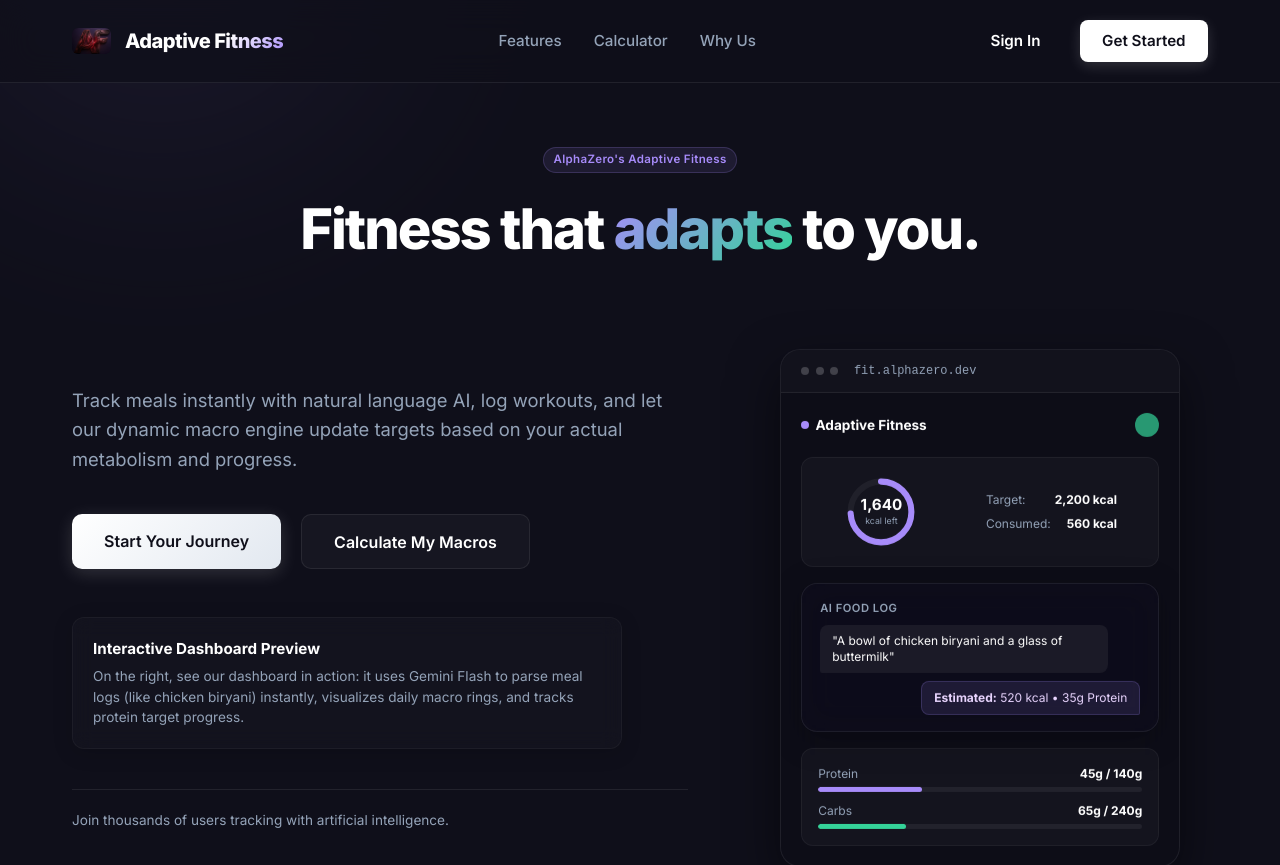
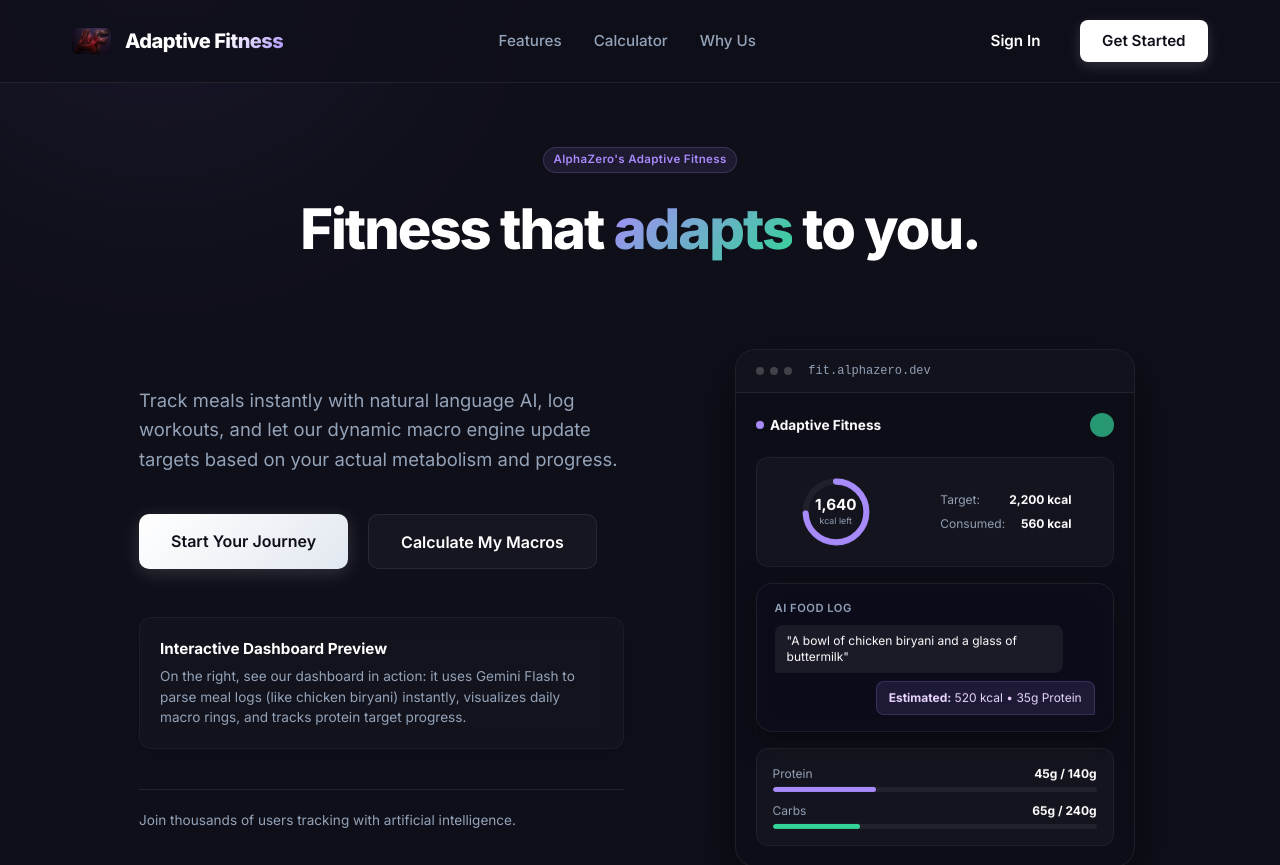
Before and after one commit to gandhiarnav/adaptive_fitness, a React (Vite) app in the folder frontend/: page / in a window 1280 px wide. Shown: the top 865 px of the page. Built offline with nearby package versions, Linux system fonts and the light colour scheme; no server answers.

Commit message:
feat: centered the paragraph

```diff
--- a/frontend/src/pages/Landing.css
+++ b/frontend/src/pages/Landing.css
@@ -200,10 +200,12 @@
 
 .hero-split-content {
   display: grid;
-  grid-template-columns: 1.15fr 0.85fr;
-  gap: 4rem;
+  grid-template-columns: 1.05fr 0.95fr;
+  gap: 5rem;
   align-items: center;
   width: 100%;
+  max-width: 1050px;
+  margin: 0 auto;
 }
 
 .hero-left-col {
@@ -211,6 +213,7 @@
   flex-direction: column;
   align-items: flex-start;
   text-align: left;
+  padding-left: 1.5rem;
 }
 
 .hero-description {
```
